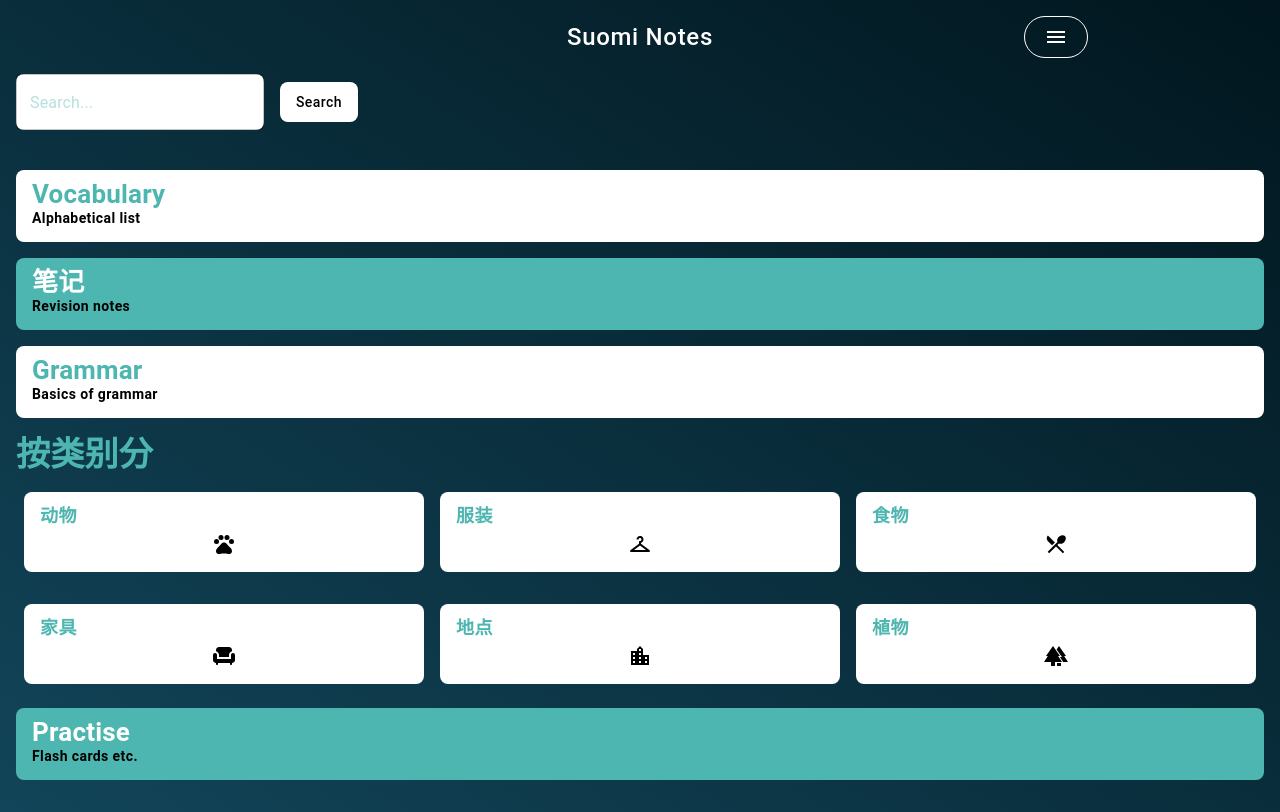
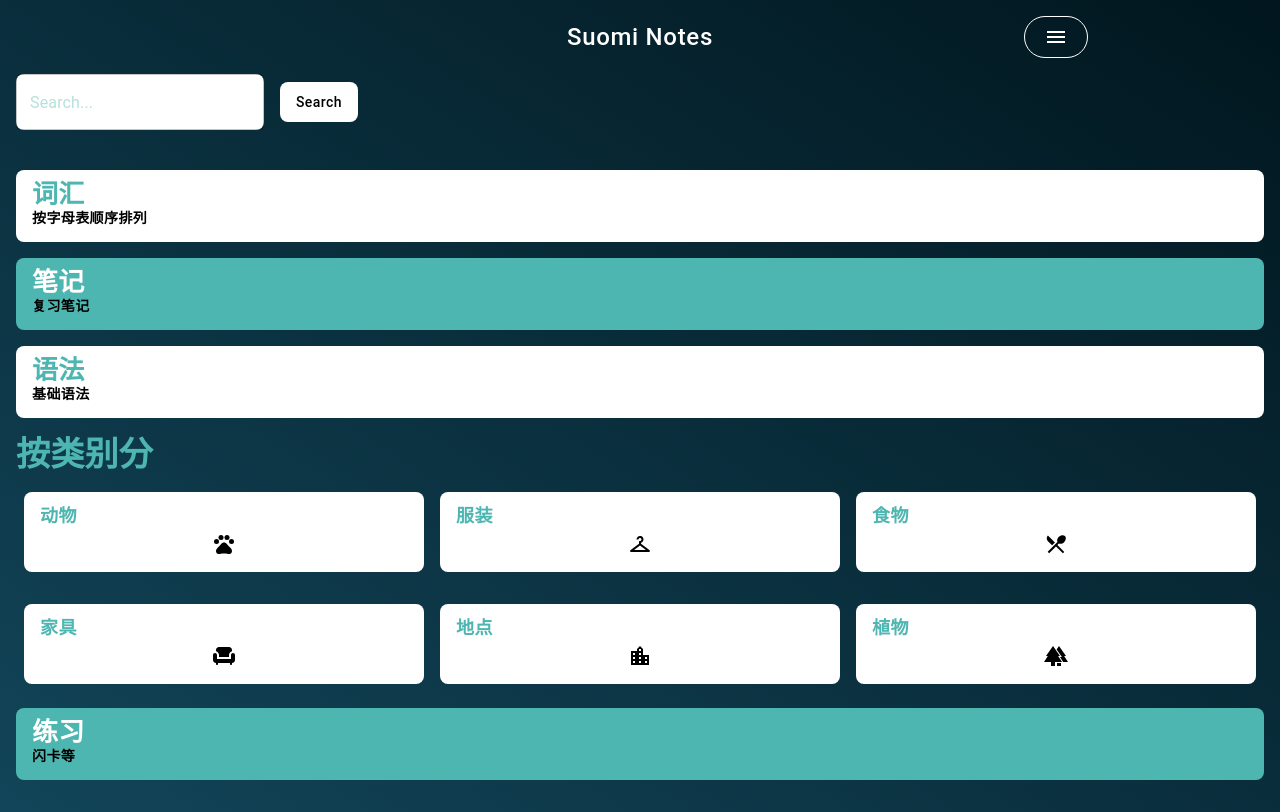
Before and after one commit to Curtis-Thomas/suominotes, a React (Vite) app: page /chineseDash in a window 1280 px wide. Built offline with nearby package versions, Linux system fonts and the light colour scheme.

Commit message:
translated wordlist subtitle

```diff
--- a/src/language/chinese/components/navigation/navigationPage/ChineseDash.tsx
+++ b/src/language/chinese/components/navigation/navigationPage/ChineseDash.tsx
@@ -33,32 +33,32 @@ function ChineseDash() {
     >
       <Search />
       <BtnRouting
-        btnName="Vocabulary"
+        btnName="词汇"
         navigateTo="/chineseVocabularyDash"
-        btnDescription="Alphabetical list"
+        btnDescription="按字母表顺序排列"
         btnBackgroundColor="white"
         btnTitleColor="#4eb6b0"
       />
       <BtnRouting
         btnName="笔记"
         navigateTo="/chineseNotesDash"
-        btnDescription="Revision notes"
+        btnDescription="复习笔记"
         btnBackgroundColor="#4eb6b0"
         btnTitleColor="white"
       />
       <BtnRouting
-        btnName="Grammar"
+        btnName="语法"
         navigateTo="/chineseGrammarDash"
-        btnDescription="Basics of grammar"
+        btnDescription="基础语法"
         btnBackgroundColor="white"
         btnTitleColor="#4eb6b0"
       />
 
       <ChineseCategoriesMain />
       <BtnRouting
-        btnName="Practise"
+        btnName="练习"
         navigateTo="/chineseFlashCardsDash"
-        btnDescription="Flash cards etc."
+        btnDescription="闪卡等"
         btnBackgroundColor="#4eb6b0"
         btnTitleColor="white"
       />
```
